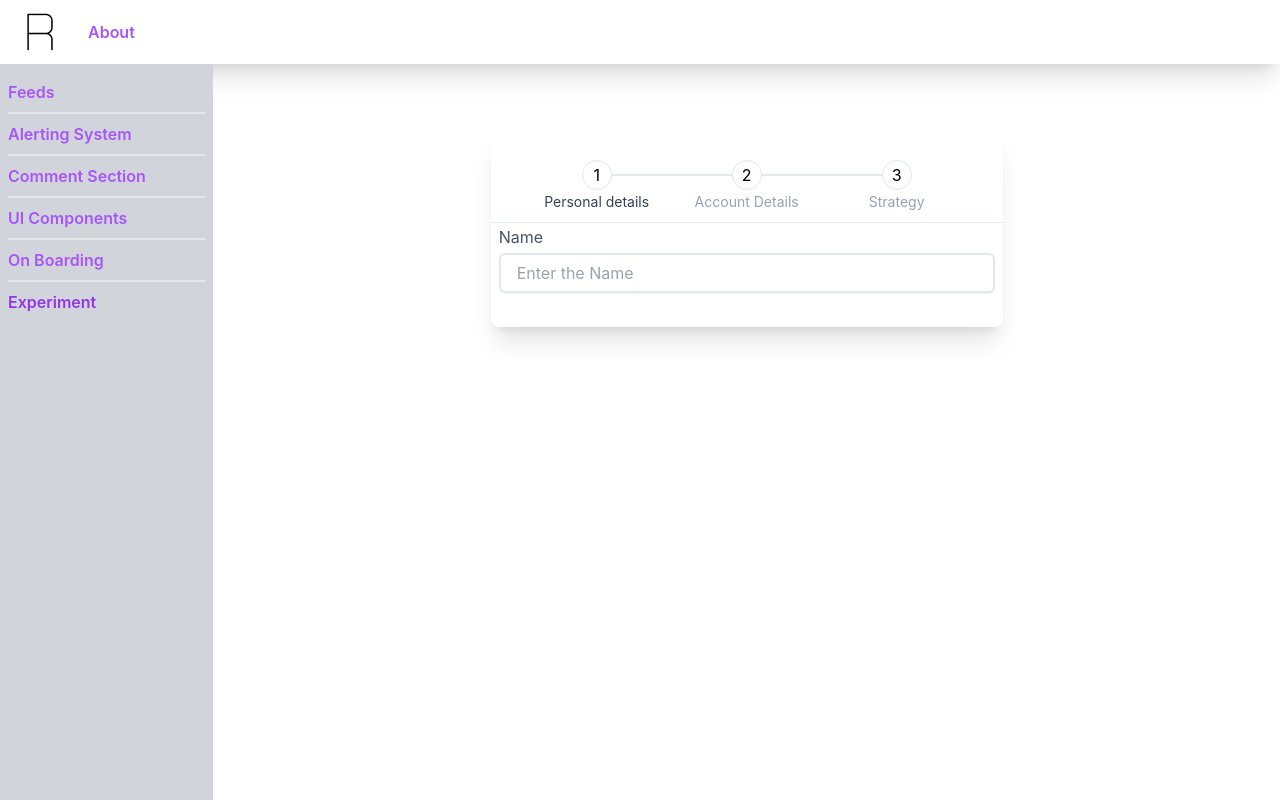
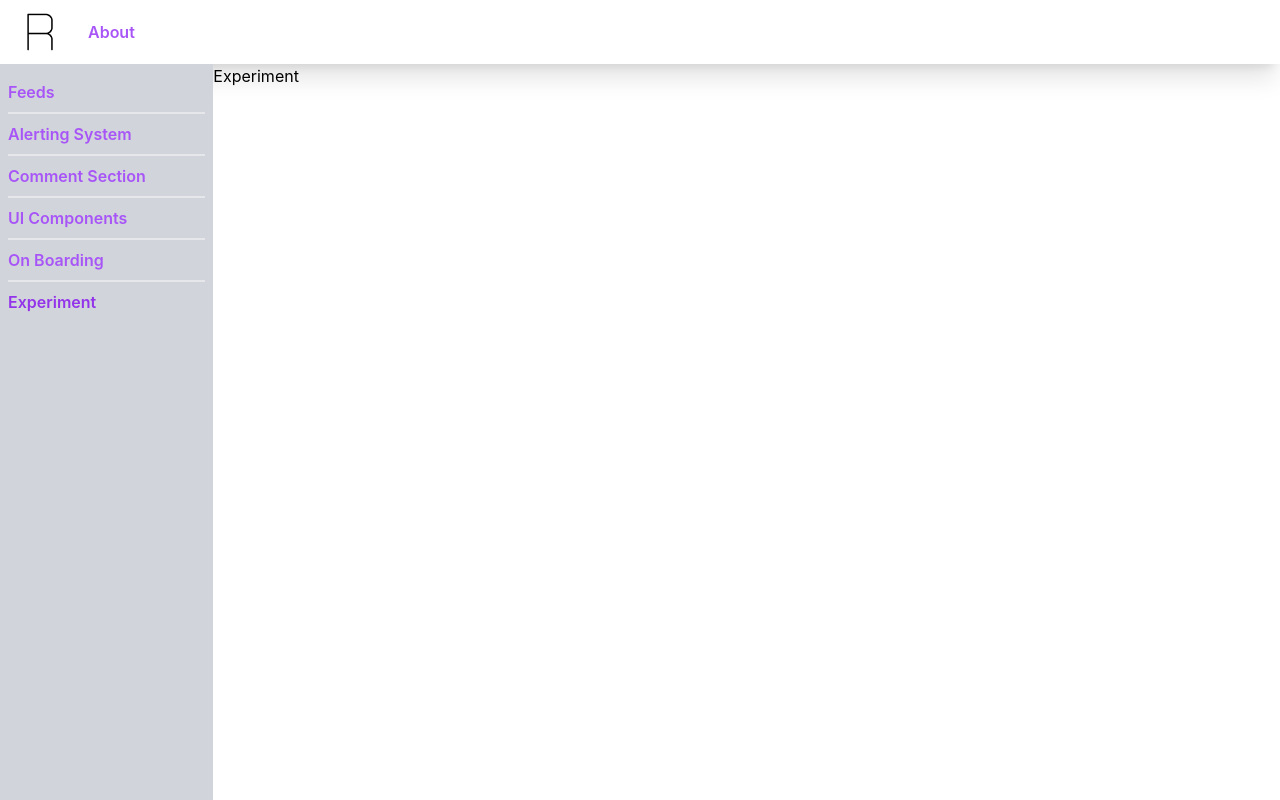
Before and after one commit to rupesh8851/UI-Library, a React (Vite) app: page /experiment in a window 1280 px wide. Built offline with nearby package versions, Linux system fonts and the light colour scheme.

Commit message:
removed experiment

```diff
--- a/src/pages/Experiment.tsx
+++ b/src/pages/Experiment.tsx
@@ -1,24 +1,3 @@
-import { Divider } from '../components/common/Divider.tsx';
-import { FormControl } from '../components/common/FormControl.tsx';
-import { FormErrorTextHelper } from '../components/common/FormErrorTextHelper.tsx';
-import { FormInput } from '../components/common/FormInput.tsx';
-import { FormLabel } from '../components/common/FormLabel.tsx';
-import { Stepper } from '../components/common/Stepper.tsx';
-
 export const Experiment = () => {
-  return (
-    <div className="flex flex-col justify-center items-center max-w-lg  py-8 mx-auto mt-16 bg-white shadow-xl rounded-lg">
-      <Stepper
-        steps={['Personal details', 'Account Details', 'Strategy']}
-        currentStep={0}
-        width="150px"
-      />
-      <Divider />
-      <FormControl isInvalid={false}>
-        <FormLabel label="Name" />
-        <FormInput value="" onChange={() => {}} placeholder="Enter the Name" />
-        <FormErrorTextHelper message="Name is required" />
-      </FormControl>
-    </div>
-  );
+  return <div>Experiment</div>;
 };
```
